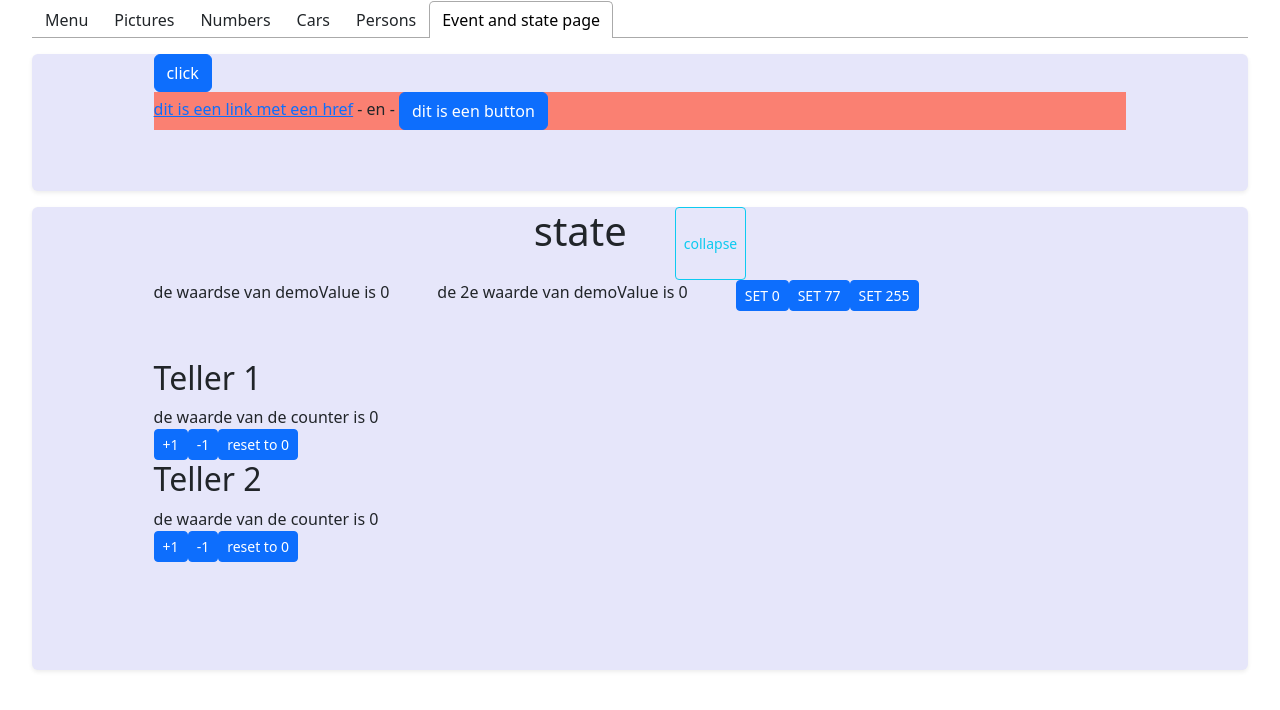
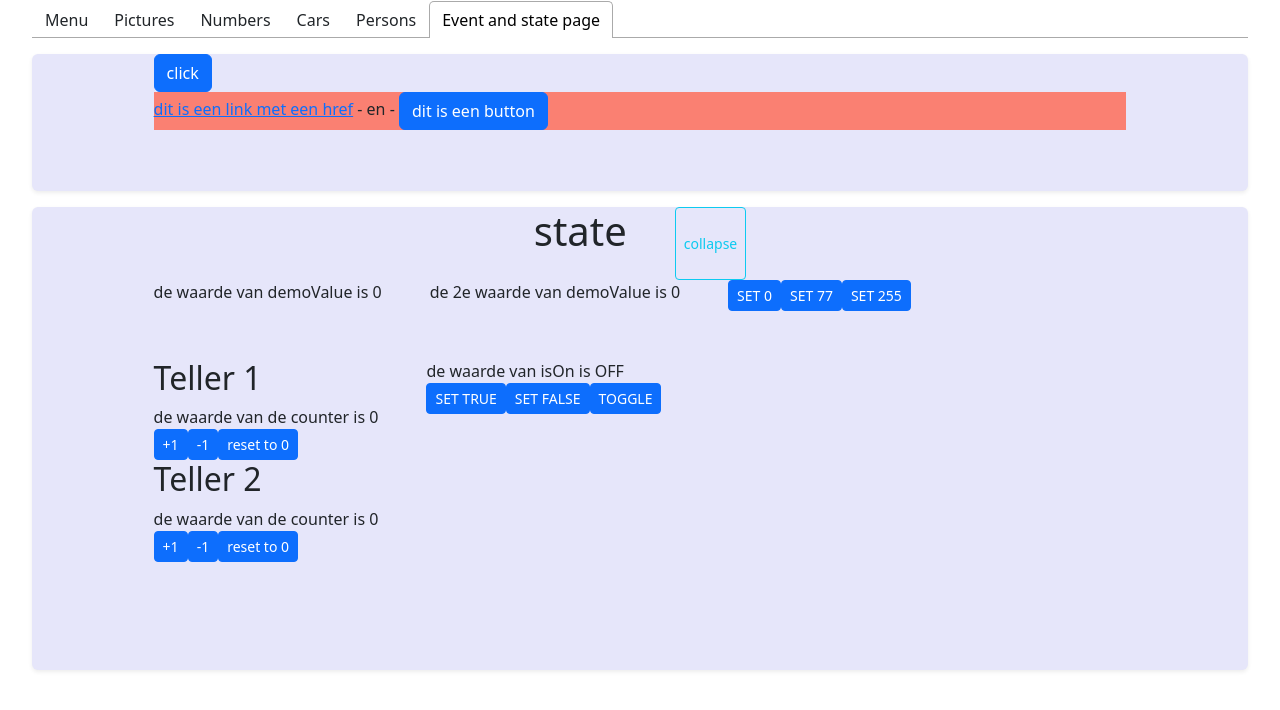
Before and after one commit to DriesDubois/dynamic_oefeningen, a React (Create React App) app: page / in a window 1280 px wide. Both pictures are taken after a click on the tab "Event and state page". Shown: the top 710 px of the page. Built offline with nearby package versions, Linux system fonts and the light colour scheme.

Commit message:
exercises up unti 3.7 toggle state true false buttons

```diff
--- a/src/components/MyButton.js
+++ b/src/components/MyButton.js
@@ -3,7 +3,7 @@ import {Button} from "react-bootstrap";
 
 MyButton.propTypes = {
     MyButton: PropTypes.shape({
-        text: PropTypes.string
+        onClick: PropTypes.string
 
     })
 }
--- /dev/null
+++ b/src/components/OnOffDemo.js
@@ -0,0 +1,16 @@
+import {useState} from "react";
+import {MyButton} from "./MyButton";
+
+export function OnOffDemo() {
+    const [isOn, setIsOn] = useState(false);
+
+    return <div>
+        <div>de waarde van isOn is {isOn?"ON":"OFF"}</div>
+        <div>
+            <MyButton onClick={() => setIsOn(true)}>SET TRUE</MyButton>
+            <MyButton onClick={() => setIsOn(false)}>SET FALSE</MyButton>
+            <MyButton onClick={() => setIsOn(!isOn)}>TOGGLE</MyButton>
+        </div>
+    </div>
+
+}
--- a/src/components/StateDemo.js
+++ b/src/components/StateDemo.js
@@ -2,21 +2,25 @@ import {useState} from "react";
 import {Section} from "./Section";
 import {MyButton} from "./MyButton";
 import {Counter} from "./Counter";
+import {OnOffDemo} from "./OnOffDemo";
 
 export function StateDemo(){
     const [demoValue, setDemoValue] = useState(0);
 
     return <Section title="state">
-        <div>de waardse van demoValue is {demoValue}</div>
+        <div>de waarde van demoValue is {demoValue}</div>
         <div>de 2e waarde van demoValue is {demoValue}</div>
         <div>
             <MyButton onClick={()=> setDemoValue(0)}>SET 0</MyButton>
-            <MyButton text="SET 77" children={()=> setDemoValue(77)}>SET 77</MyButton>
-            <MyButton text="SET 255" children={()=> setDemoValue(255)}>SET 255</MyButton>
+            <MyButton onClick={()=> setDemoValue(77)}>SET 77</MyButton>
+            <MyButton onClick={()=> setDemoValue(255)}>SET 255</MyButton>
         </div>
         <div>
             <Counter name="Teller 1"/>
             <Counter name="Teller 2"/>
         </div>
+        <div>
+            <OnOffDemo/>
+        </div>
     </Section>
 }
```
